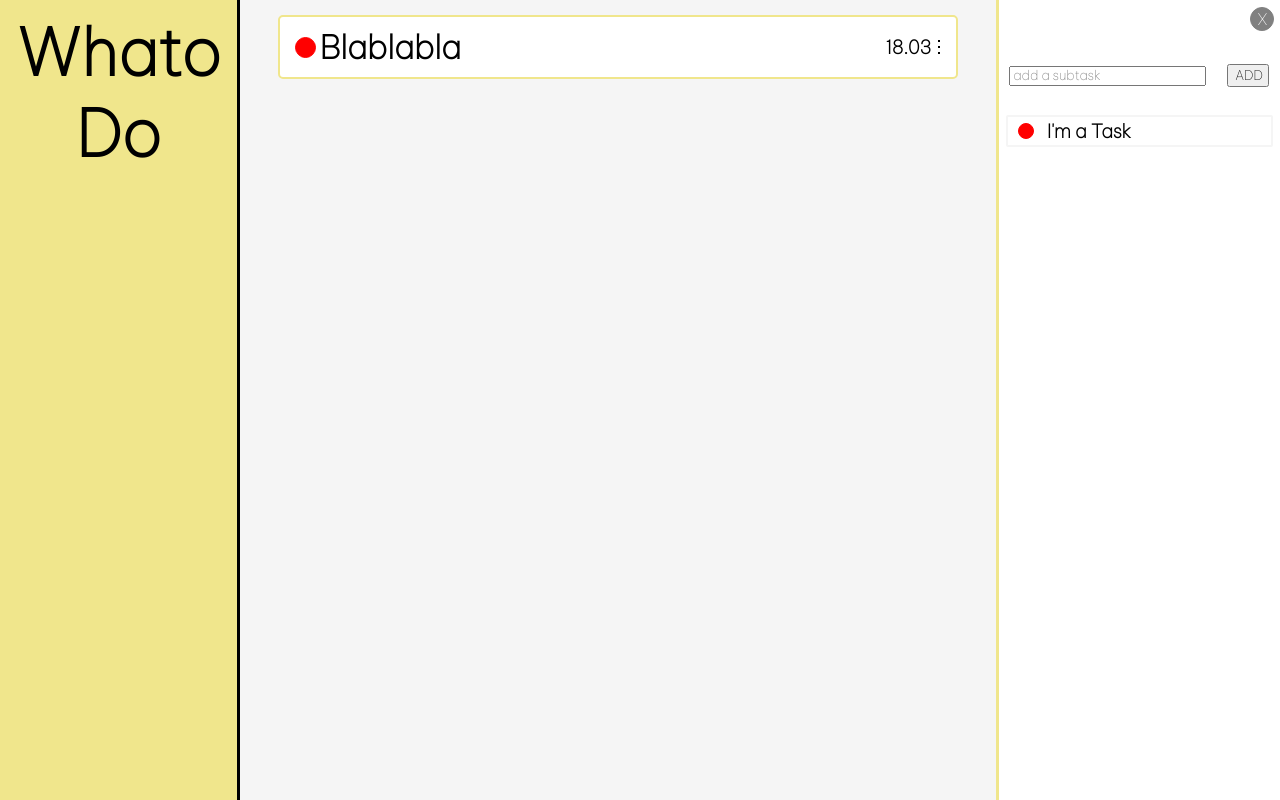
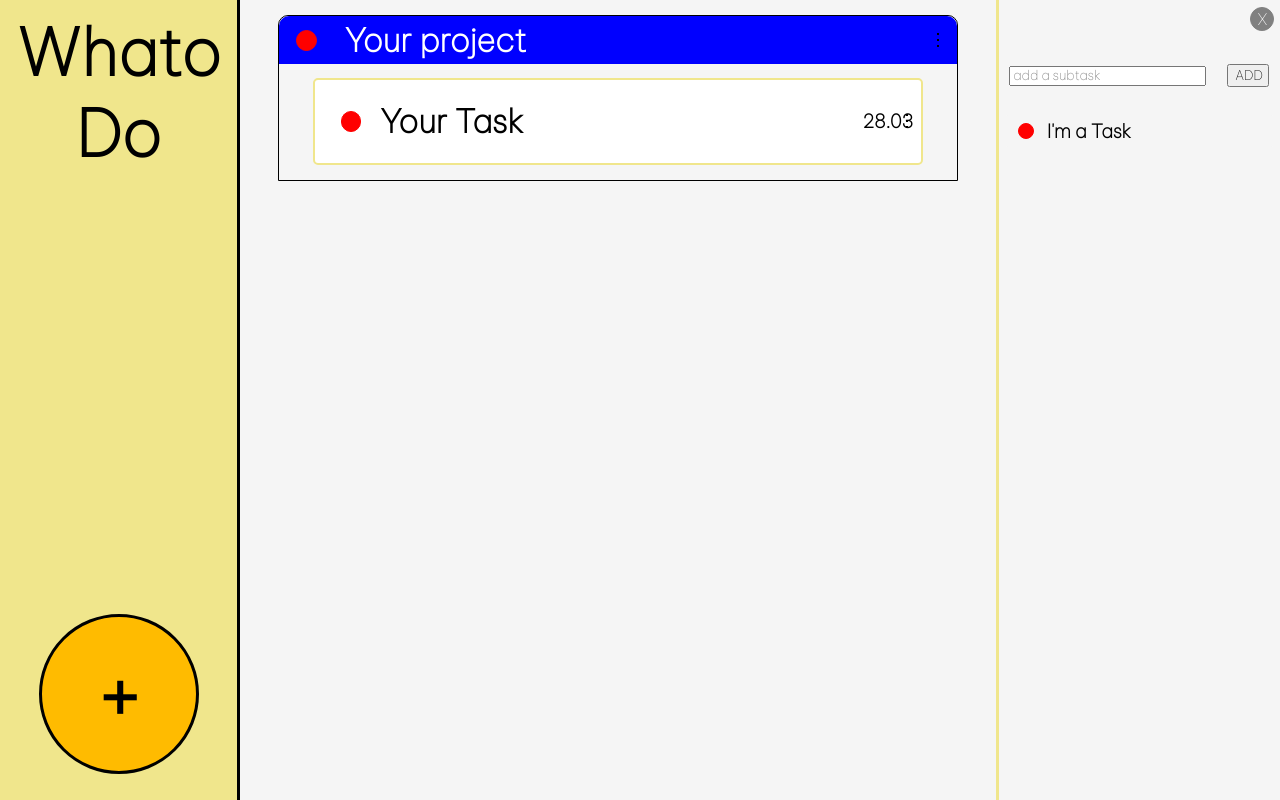
Before and after one commit to mamba0328/toDoList, a website built with webpack: page dist/index.html in a window 1280 px wide. Built offline with nearby package versions, Linux system fonts and the light colour scheme.

Commit message:
dew modules added, some buttons are functional now

```diff
--- /dev/null
+++ b/src/addProject.js
@@ -0,0 +1,85 @@
+
+function addProject() {
+    const projects = document.getElementById('projects');
+    const project = document.createElement('div');
+    project.setAttribute('id','project');
+    const projectHead = document.createElement('div');
+    projectHead.setAttribute('id','projectHead');
+    const projectBody = document.createElement('div');
+    projectBody.setAttribute('id','projectBody');
+
+    //head section
+    const projectPriorityBox = document.createElement('div');
+    projectPriorityBox.setAttribute('id','priorityBox');
+    const projectPriority = document.createElement('div');
+    projectPriority.classList.add('priority');
+    projectPriorityBox.appendChild(projectPriority);
+    projectPriorityBox.style.margin = '0';
+
+    const projectName = document.createElement('h1');
+      projectName.classList.add('projectName');
+    projectName.innerText = 'Your project';
+
+    const headSettings = document.createElement('div');
+    headSettings.classList.add('settings');
+    const dot11 = document.createElement('div');
+    const dot12 = document.createElement('div');
+    const dot13 = document.createElement('div');
+    dot11.classList.add('dot');
+    dot12.classList.add('dot');
+    dot13.classList.add('dot')
+    headSettings.appendChild(dot11);
+    headSettings.appendChild(dot12);
+    headSettings.appendChild(dot13);
+
+    //toDo section
+    const toDo = document.createElement('div');
+    toDo.classList.add('toDo');
+
+    const priorityBox = document.createElement('div');
+    priorityBox.setAttribute('id','priorityBox');
+    const priority = document.createElement('div');
+    priority.classList.add('priority');
+    priorityBox.appendChild(priority);
+
+    const title = document.createElement('h1');
+    title.classList.add('title');
+    title.innerText = 'Your Task';
+    const date = document.createElement('h3');
+    date.classList.add('date');
+    date.innerText = '28.03';
+
+    const settings = document.createElement('div');
+    settings.classList.add('settings');
+    const dot = document.createElement('div');
+    const dot1 = document.createElement('div');
+    const dot2 = document.createElement('div');
+    dot.classList.add('dot');
+    dot1.classList.add('dot');
+    dot2.classList.add('dot');
+    settings.appendChild(dot);
+    settings.appendChild(dot1);
+    settings.appendChild(dot2);
+
+    toDo.appendChild(priorityBox);
+    toDo.appendChild(title);
+    toDo.appendChild(date);
+    toDo.appendChild(settings);
+
+    projectHead.appendChild(projectPriorityBox);
+    projectHead.appendChild(projectName);
+    projectHead.appendChild(headSettings);
+
+
+    projectBody.appendChild(toDo);
+    project.appendChild(projectHead);
+    project.appendChild(projectBody);
+    projects.appendChild(project);
+
+    return projectHead;
+    }
+
+    export  {
+      addProject,
+
+    }
--- /dev/null
+++ b/src/addToDo.js
@@ -0,0 +1,39 @@
+
+function addToDo (e) {
+    const toDo = document.createElement('div');
+    toDo.classList.add('toDo');
+
+    const priorityBox = document.createElement('div');
+    priorityBox.setAttribute('id','priorityBox');
+    const priority = document.createElement('div');
+    priority.classList.add('priority');
+    priorityBox.appendChild(priority);
+
+    const title = document.createElement('h1');
+    title.classList.add('title');
+    title.innerText = 'Your Task';
+    const date = document.createElement('h3');
+    date.classList.add('date');
+    date.innerText = '28.03';
+
+    const settings = document.createElement('div');
+    settings.classList.add('settings');
+    const dot = document.createElement('div');
+    const dot1 = document.createElement('div');
+    const dot2 = document.createElement('div');
+    dot.classList.add('dot');
+    dot1.classList.add('dot');
+    dot2.classList.add('dot');
+    settings.appendChild(dot);
+    settings.appendChild(dot1);
+    settings.appendChild(dot2);
+
+    toDo.appendChild(priorityBox);
+    toDo.appendChild(title);
+    toDo.appendChild(date);
+    toDo.appendChild(settings);
+
+    e.target.parentElement.parentElement.nextSibling.appendChild(toDo);
+}
+
+export default addToDo;
--- /dev/null
+++ b/src/closeCheckList.js
@@ -0,0 +1,15 @@
+function closeCheckList() {
+    const closeTasks = document.getElementById('close')
+    const chekList = document.getElementById('checkList')
+    closeTasks.addEventListener('click', (e) => {
+        chekList.style.display = 'none';
+    })
+    closeTasks.addEventListener('mouseover', (e) => {
+        closeTasks.style.backgroundColor = 'khaki';
+    })
+    closeTasks.addEventListener('mouseleave', (e) => {
+        closeTasks.style.backgroundColor = 'gray';
+    })
+}
+
+export default closeCheckList();
--- a/src/index.js
+++ b/src/index.js
@@ -1,11 +1,30 @@
-const closeTasks = document.getElementById('close')
-const chekList = document.getElementById('checkList')
-closeTasks.addEventListener('click', (e) => {
-    chekList.style.display = 'none';
+import closeCheckList from "./closeCheckList"; //ads functionality to X button of checklist
+import {addProject, projectHead} from "./addProject";
+import addToDo from "./addToDo";
+
+addProject();
+//adding functionality to huge + button
+const buttonAddProject = document.getElementById('addProject');
+buttonAddProject.addEventListener('click', () => {
+    addProject();
 })
-closeTasks.addEventListener('mouseover', (e) => {
-    closeTasks.style.backgroundColor = 'khaki';
+
+buttonAddProject.addEventListener('mouseover', () => {
+    buttonAddProject.style.border = 'white 3px solid';
+    buttonAddProject.style.color = 'white';
 })
-closeTasks.addEventListener('mouseleave', (e) => {
-    closeTasks.style.backgroundColor = 'gray';
+
+buttonAddProject.addEventListener('mouseleave', () => {
+    buttonAddProject.style.border = 'black 3px solid';
+    buttonAddProject.style.color = 'black';
 })
+
+const projects = document.getElementById('projects')
+
+
+
+projects.addEventListener('click', () => {
+    if (projects.childNodes.contains('Your project')){
+    addToDo();
+}
+})
--- a/src/style.css
+++ b/src/style.css
@@ -13,37 +13,117 @@ body {
     width: 100%;
     height: 100%;
     margin: 0;
+    background-color:rgb(245, 245, 245);
 }
 
 #content {
     width: 100%;
     height: 100%;
     display: flex;
+
 }
 
 #bar {
-    height: 100%;
-    width: 20%;
+    min-height: 100%;
+    height: fit-content;
     min-width: 15em;
+    max-width: 20%;
     background-color:khaki;
     display: flex;
     flex-direction: column;
     align-items: center;
     border-right: 3px solid black;
+    justify-content: space-between;
+    padding-bottom:2%;
+    width: 15%;
+    position: fixed;
+
+}
+#backBar {
+    min-height: 100%;
+    height: fit-content;
+    min-width: 15em;
+    max-width: 20%;
+    background-color:khaki;
+    display: flex;
+    flex-direction: column;
+    align-items: center;
+    border-right: 3px solid black;
+    justify-content: space-between;
+    padding-bottom:2%;
+    width: 15%;
+}
+#addProject {
+    border: 3px solid black;
+    border-radius: 100%;
+    width: 10em;
+    height: 10em;
+    color: black;
+    display: flex;
+    justify-content: center;
+    align-items: center;
+    background-color: rgb(255, 187, 0);
+}
+#addProject h1 {
+    font-size: 500%;
 }
 
-#toDos {
-    height: 100%;
+#projects {
+    min-height: 100%;
+    height: fit-content;
     width: 80%;
     background-color:rgb(245, 245, 245);
     display: flex;
     flex-direction: column;
     justify-content: flex-start;
     align-items: center;
+    flex-direction: column;
+}
+
+#project {
+    display: flex;
+    flex-direction: column;
+    align-items: flex-start;
+    justify-content: center;
+    width: 90%;
+    height: fit-content;
+    border: black solid 1px;
+    margin-top: 2%;
+    border-top-left-radius:10px;
+    border-top-right-radius:10px;
+    padding-bottom: 2%;
+}
+
+#projectHead {
+    width: 100%;
+    height: 3em;
+    border: blue 3px solid;
+    border-top-left-radius:10px;
+    border-top-right-radius:10px;
+    background-color: blue;
+    display: flex;
+    align-items: center;
+    justify-content:space-between;
+    padding-left: 2%;
+}
+
+#projectHead h1 {
+    width: 80%;
+    color: white;
+    margin-left : -5%;
+}
+
+#projectBody{
+    width: 100%;
+    height: fit-content;
+    display: flex;
+    justify-content: center;
+    align-items: center;
+    flex-direction: column;
 }
 
 .toDo {
-    height: 8%;
+    height: fit-content;
     width: 90%;
     border: 2px solid khaki;
     margin-top: 2%;
```
Also changed, not shown: dist/index.html, dist/main.js.
